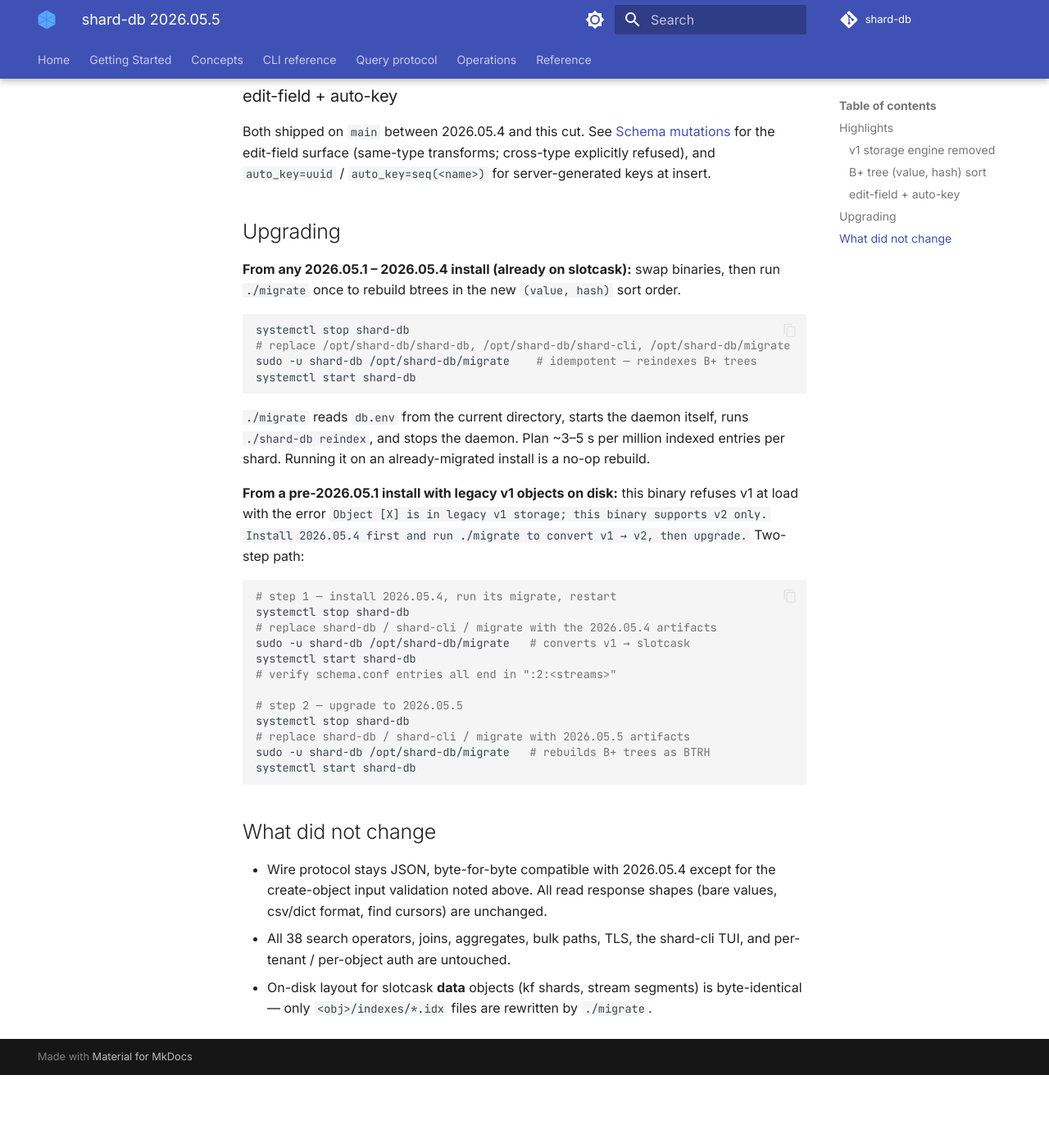
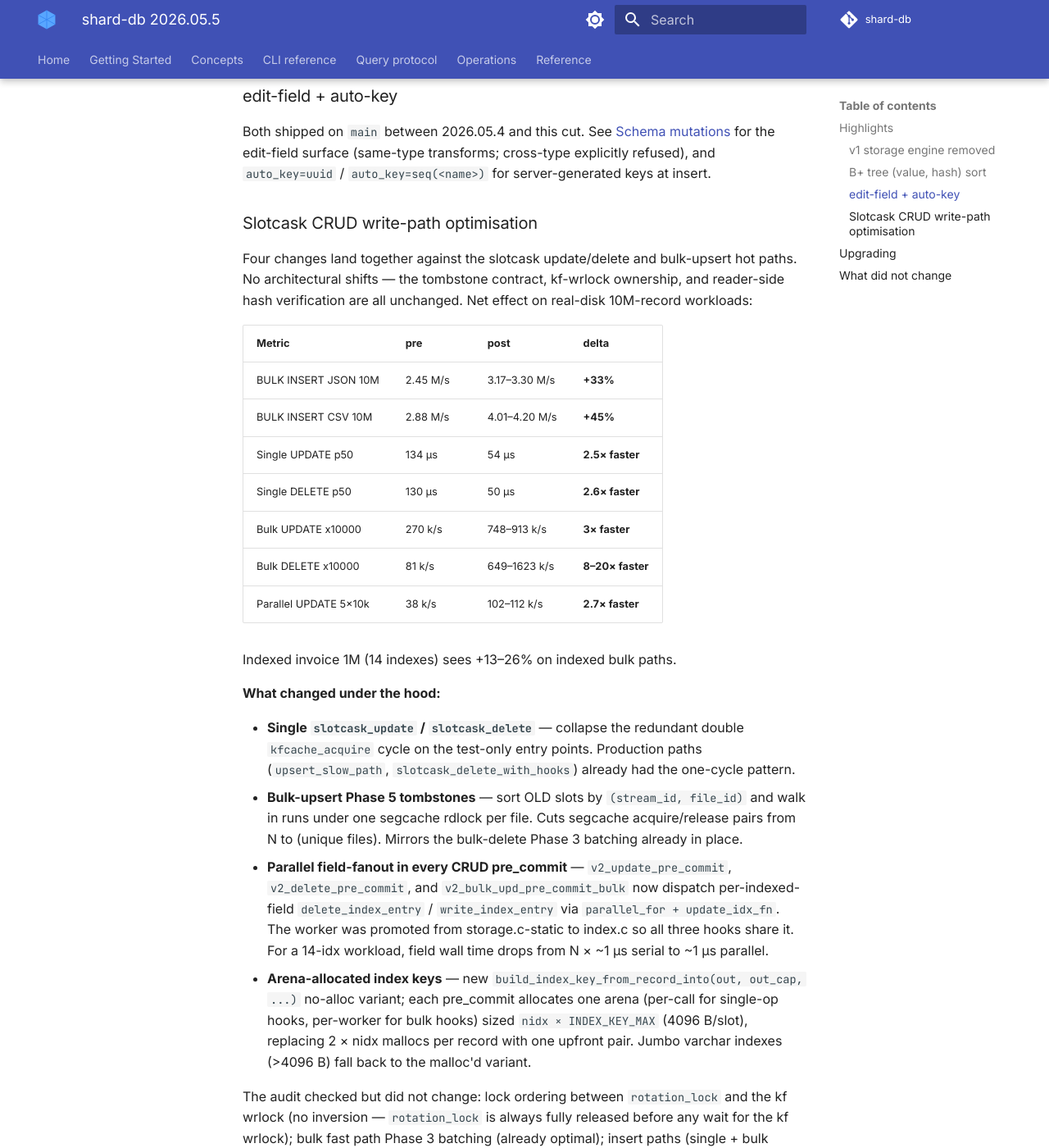
Before and after one commit to sayyiditow/shard-db, an MkDocs documentation site: the page built from docs/release-notes/2026.05.5.md, in a window 1280 px wide and 1400 px high, scrolled down 1526 px. Shown: the whole window at 82% size. Built offline with MkDocs 1.6.1 and Material for MkDocs 9.7.7, drawn with Linux system fonts in a browser that asks for light colours; comment, search, counter and statistics services are not loaded; before the commit the page ends 2837 px from its top, so only the background shows below that; some of the changed text lies outside the part shown.

Commit message:
docs: 2026.05.5 — slotcask CRUD write-path optimisations (#47)
Updates the changelog summary and 2026.05.5 release notes with the
PR #46 wins (single-op kf-wrlock collapse, Phase 5 tombstone
batching, parallel field-fanout pre_commits, arena-allocated index
keys). Includes the 10M real-disk bench delta table and a
"changed under the hood" section. Audit notes (what was checked but
not changed) called out at the end.

Co-authored-by: Hashim Sayyid <hashim.sayyidinyo@gmail.com>
Co-authored-by: Claude Opus 4.7 (1M context) <noreply@anthropic.com>

```diff
--- a/docs/release-notes/2026.05.5.md
+++ b/docs/release-notes/2026.05.5.md
@@ -69,6 +69,56 @@ edit-field surface (same-type transforms; cross-type explicitly
 refused), and `auto_key=uuid` / `auto_key=seq(<name>)` for
 server-generated keys at insert.
 
+### Slotcask CRUD write-path optimisation
+
+Four changes land together against the slotcask update/delete and
+bulk-upsert hot paths. No architectural shifts — the tombstone
+contract, kf-wrlock ownership, and reader-side hash verification are
+all unchanged. Net effect on real-disk 10M-record workloads:
+
+| Metric | pre | post | delta |
+|---|---|---|---|
+| BULK INSERT JSON 10M | 2.45 M/s | 3.17–3.30 M/s | **+33%** |
+| BULK INSERT CSV 10M  | 2.88 M/s | 4.01–4.20 M/s | **+45%** |
+| Single UPDATE p50    | 134 µs   | 54 µs        | **2.5× faster** |
+| Single DELETE p50    | 130 µs   | 50 µs        | **2.6× faster** |
+| Bulk UPDATE x10000   | 270 k/s  | 748–913 k/s  | **3× faster** |
+| Bulk DELETE x10000   | 81 k/s   | 649–1623 k/s | **8–20× faster** |
+| Parallel UPDATE 5×10k| 38 k/s   | 102–112 k/s  | **2.7× faster** |
+
+Indexed invoice 1M (14 indexes) sees +13–26% on indexed bulk paths.
+
+**What changed under the hood:**
+
+- **Single `slotcask_update` / `slotcask_delete`** — collapse the
+  redundant double `kfcache_acquire` cycle on the test-only entry
+  points. Production paths (`upsert_slow_path`,
+  `slotcask_delete_with_hooks`) already had the one-cycle pattern.
+- **Bulk-upsert Phase 5 tombstones** — sort OLD slots by
+  `(stream_id, file_id)` and walk in runs under one segcache rdlock
+  per file. Cuts segcache acquire/release pairs from N to (unique
+  files). Mirrors the bulk-delete Phase 3 batching already in place.
+- **Parallel field-fanout in every CRUD pre_commit** —
+  `v2_update_pre_commit`, `v2_delete_pre_commit`, and
+  `v2_bulk_upd_pre_commit_bulk` now dispatch per-indexed-field
+  `delete_index_entry` / `write_index_entry` via `parallel_for +
+  update_idx_fn`. The worker was promoted from storage.c-static to
+  index.c so all three hooks share it. For a 14-idx workload, field
+  wall time drops from N × ~1 µs serial to ~1 µs parallel.
+- **Arena-allocated index keys** — new
+  `build_index_key_from_record_into(out, out_cap, ...)` no-alloc
+  variant; each pre_commit allocates one arena (per-call for
+  single-op hooks, per-worker for bulk hooks) sized
+  `nidx × INDEX_KEY_MAX` (4096 B/slot), replacing 2 × nidx mallocs
+  per record with one upfront pair. Jumbo varchar indexes (>4096 B)
+  fall back to the malloc'd variant.
+
+The audit checked but did not change: lock ordering between
+`rotation_lock` and the kf wrlock (no inversion — `rotation_lock` is
+always fully released before any wait for the kf wrlock); bulk fast
+path Phase 3 batching (already optimal); insert paths (single + bulk
+already at the memcpy/hash floor — no structural wins available).
+
 ## Upgrading
 
 **From any 2026.05.1 – 2026.05.4 install (already on slotcask):** swap
```
Also changed, not shown: docs/reference/changelog.md (+21 -0 lines).
